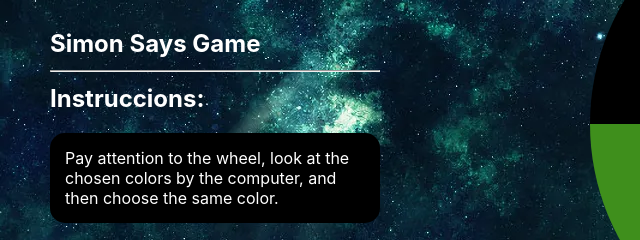
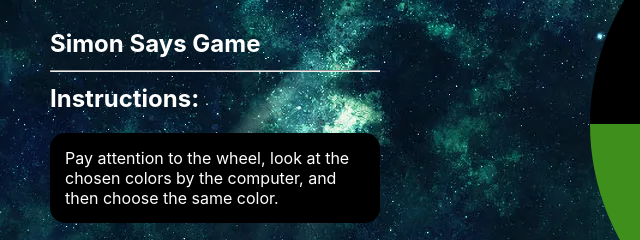
Before and after one commit to rive2702/ss-game, a plain HTML site: page index.html in a window 1280 px wide. Shown: the part 296-536 px from the top of the page, 0-640 px from the left. Drawn offline with nearby package versions, Linux system fonts and the light colour scheme.

Commit message:
design changes

```diff
--- a/index.html
+++ b/index.html
@@ -14,7 +14,7 @@
             <h2 class="title"><strong>Simon Says Game</strong>
                 <span>
                     <hr>
-                    Instruccions:
+                    Instructions:
                 </span>
             </h2>
             <p>
```
